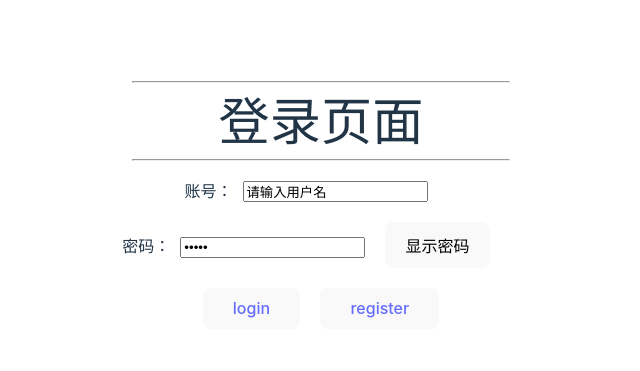
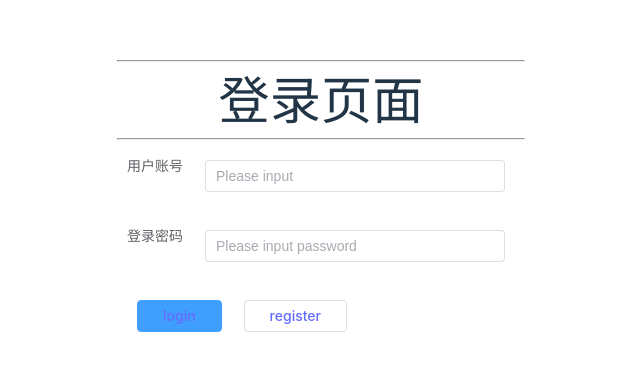
Before and after one commit to Kaed3mi/Eiga, a Vue app in the folder eiga_frontend/front/: page / in a window 1280 px wide. Shown: the part 195-566 px from the top of the page, without its empty margins (319-959 px from the left). Built offline with nearby package versions, Linux system fonts and the light colour scheme.

Commit message:
add elementplus to front

```diff
--- a/eiga_frontend/front/src/views/Login.vue
+++ b/eiga_frontend/front/src/views/Login.vue
@@ -2,18 +2,21 @@
     <hr>
     <h1>登录页面</h1>
     <hr>
-    账号：<input type="text" v-model="username"><span>{{ info3 }}</span><br>
-    密码：<input :type="password" v-model="passwd">
-    <button @click="pwd">{{ tip }}</button>
-    <span>{{ info4 }}</span>
-    <br>
-    <button>
-      <a href="/" @click.prevent="send_post">login</a>
-    </button>
-    <button>
-      <router-link to="/reg">register</router-link>
-    </button>
-  </template>
+    <el-form ref="ruleFormRef" :model="ruleForm" status-icon :rules="rules"  class="ruleForm">
+      <el-form-item label="用户账号" prop="pass">
+        <el-input v-model="username" class="inputBar" width autocomplete="off" placeholder="Please input" clearable/>
+      </el-form-item>
+      <el-form-item label="登录密码" prop="checkPass">
+        <el-input v-model="passwd" class="inputBar" width type="password" autocomplete="off" placeholder="Please input password" show-password/>
+      </el-form-item>
+      <el-form-item>
+        <el-button type="primary" @click="submitForm(ruleFormRef)">
+          <a href="/" @click.prevent="send_post">login</a>
+        </el-button>
+        <el-button><router-link to="/reg">register</router-link></el-button>
+      </el-form-item>
+    </el-form>
+</template>
 
   <script>
   import http from "../utils/http.ts";
@@ -22,29 +25,15 @@
     name: "Login",
     data() {
       return {
-        username: '请输入用户名',
-        passwd: '请输入密码',
-        password: 'password',
-        tip: '显示密码',
-        num: 0,
+        username: '',
+        passwd: '',
+        tip: '',
         info3: '',
         info4: '',
       }
     },
     methods: {
-      pwd() {
-        if (this.num === 0) {
-          this.password = 'text'
-          this.tip = '隐藏密码'
-          this.num = 1
-        } else {
-          this.password = 'password'
-          this.tip = '显示密码'
-          this.num = 0
-        }
-      },
       send_post() {
-        console.log("hahaha")
         http.post("http://127.0.0.1:8000/vue/", {
               username: this.username,
               passwd: this.passwd,
@@ -74,7 +63,9 @@
   * {
     margin: 10px;
   }
-
+  .inputBar {
+    width: 300px;
+  }
   span {
     color: red;
   }
--- a/eiga_frontend/front/src/views/Register.vue
+++ b/eiga_frontend/front/src/views/Register.vue
@@ -2,20 +2,23 @@
     <hr>
     <h1>注册页面</h1>
     <hr>
-
-    <!-- 用户账号：<input type="text" v-model="username"><span>{{ info1 }}</span><br> -->
-    用户账号：
-    <el-input v-model="username" class="inputBar" placeholder="Please input" clearable></el-input>
-    设置密码：
-    <el-input v-model="passwd1" class="inputBar" type="password" placeholder="Please input password" show-password/>
-    确认密码：
-    <el-input v-model="passwd2" class="inputBar" type="password" placeholder="Please input password again" show-password/>
-    <button>
-      <a href="/login" @click.prevent="send_post">register</a>
-    </button>
-    <button>
-      <router-link to="/login">login</router-link>
-    </button>
+    <el-form ref="ruleFormRef" :model="ruleForm" status-icon :rules="rules"  class="ruleForm">
+      <el-form-item label="用户账号" prop="pass">
+        <el-input v-model="username" class="inputBar" placeholder="Please input" clearable></el-input>
+      </el-form-item>
+      <el-form-item label="设置密码" prop="checkPass">
+        <el-input v-model="passwd1" class="inputBar" type="password" placeholder="Please input password" show-password/>
+      </el-form-item>
+      <el-form-item label="确认密码" prop="checkPass">
+        <el-input v-model="passwd2" class="inputBar" type="password" placeholder="Please input password again" show-password/>
+      </el-form-item>
+      <el-form-item>
+        <el-button type="primary" @click="submitForm(ruleFormRef)">
+          <a href="/login" @click.prevent="send_post">register</a>
+        </el-button>
+        <el-button><router-link to="/login">login</router-link></el-button>
+      </el-form-item>
+    </el-form>
   </template>
 
   <script>
@@ -27,39 +30,11 @@
         username: '',
         passwd1: '',
         passwd2: '',
-        password1: 'password',
-        password2: 'password',
-        tip1: '显示密码',
-        tip2: '显示密码',
-        num1: 0,
-        num2: 0,
         info1: '',
         info2: ''
       }
     },
     methods: {
-      pwd1() {
-        if (this.num1 === 0) {
-          this.password1 = 'text'
-          this.tip1 = '隐藏密码'
-          this.num1 = 1
-        } else {
-          this.password1 = 'password'
-          this.tip1 = '显示密码'
-          this.num1 = 0
-        }
-      },
-      pwd2() {
-        if (this.num2 === 0) {
-          this.password2 = 'text'
-          this.tip2 = '隐藏密码'
-          this.num2 = 1
-        } else {
-          this.password2 = 'password'
-          this.tip2 = '显示密码'
-          this.num2 = 0
-        }
-      },
       send_post() {
         http.post("http://127.0.0.1:8000/vue/", {
               username: this.username,
@@ -72,6 +47,7 @@
             console.log('注册失败')
             this.info1 = response.data.tip
             this.info2 = ''
+            alert("用户名已存在")
           } else if (response.data.state == 'fail2') {
             this.info1 = ''
             this.info2 = response.data.tip
@@ -91,7 +67,7 @@
     margin: 10px;
   }
   .inputBar {
-    max-width: 40%;
+    width: 300px;
   }
   span {
     color: red;
--- a/eiga_frontend/front/vite.config.ts
+++ b/eiga_frontend/front/vite.config.ts
@@ -5,7 +5,7 @@ import vue from '@vitejs/plugin-vue'
 export default defineConfig({
   server: {
     host: "127.0.0.1",
-    port: 8000
+    port: 8001
   },
   plugins: [vue()],
 })
```
Also changed, not shown: 2 other files (tests, documents, lock files or other folders).
